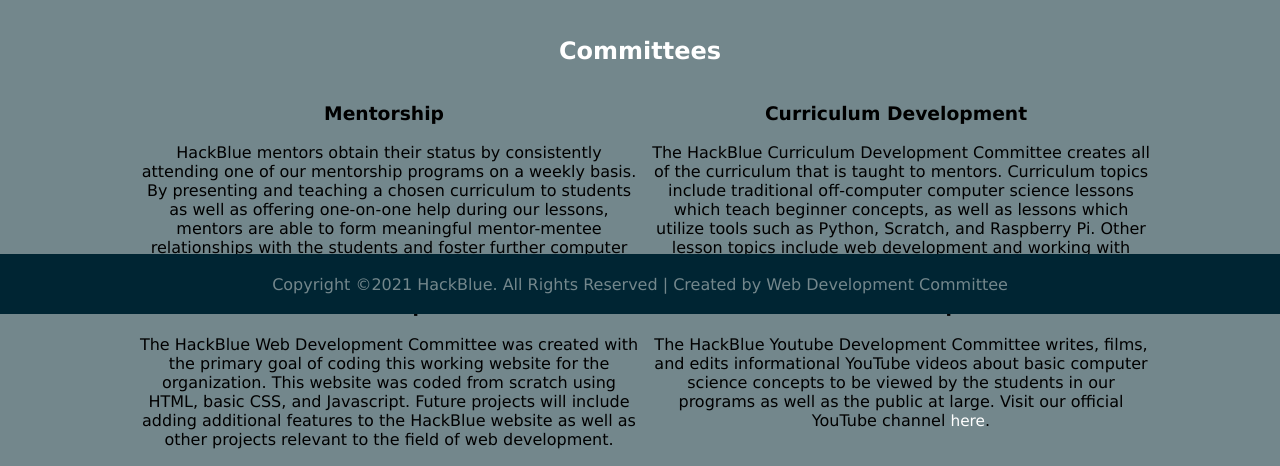
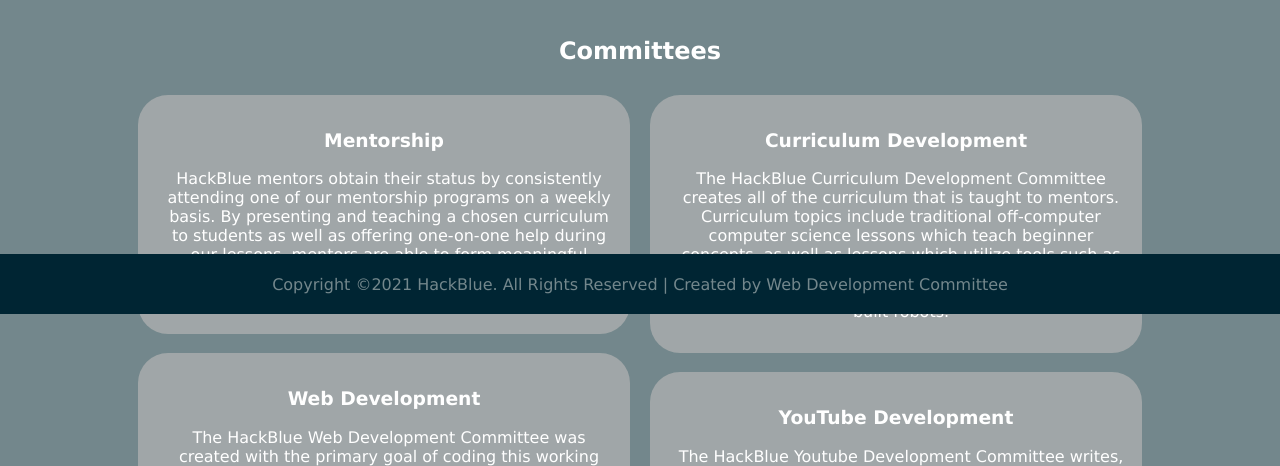
Before and after one commit to HackBlue/HackBlue.github.io, a plain HTML site: page team.html in a window 1280 px wide. Shown: the part 486-952 px from the top of the page. Drawn offline with Linux system fonts and the light colour scheme.

Commit message:
see through boxes and remove past leadership pics

```diff
--- a/style.css
+++ b/style.css
@@ -107,7 +107,8 @@ table, th, td {
 }
 
 .column.two {
-  width: 50%;
+  width: 48%;
+  margin: 1%;
 }
 
 .column.three {
@@ -141,3 +142,12 @@ table, th, td {
 .social {
   padding: 15px 30px;
 }
+
+.see-through-box-2 {
+  background: rgba(180, 180, 180, 0.7);
+  border-radius: 30px;
+  text-align: center;
+  color: white;
+  margin: 0 auto;
+  padding: 1rem 1rem;
+}
--- a/team.html
+++ b/team.html
@@ -55,23 +55,33 @@
     <h2 id="team">Committees</h2>
     <div class="row" style="padding-bottom: 100px;">
       <div class="column two">
+        <div class="see-through-box-2">
           <h3>Mentorship</h3>
           <p>HackBlue mentors obtain their status by consistently attending one of our mentorship programs on a weekly basis.
               By presenting and teaching a chosen curriculum to students as well as offering one-on-one help during our lessons,
               mentors are able to form meaningful mentor-mentee relationships with the students and foster further computer science exploration.</p>
+        </div>
+        <br>
+        <div class="see-through-box-2">
           <h3>Web Development</h3>
           <p>The HackBlue Web Development Committee was created with the primary goal of coding this working website for the organization. This website was coded from scratch using HTML, basic CSS, and Javascript.
               Future projects will include adding additional features to the
               HackBlue website as well as other projects relevant to the field of web development.</p>
         </div>
+      </div>
       <div class="column two">
+        <div class="see-through-box-2">
           <h3>Curriculum Development</h3>
           <p>The HackBlue Curriculum Development Committee creates all of the curriculum that is taught to mentors. Curriculum topics include traditional
             off-computer computer science lessons which teach beginner concepts, as well as lessons which utilize tools such as Python, Scratch, and Raspberry Pi.
             Other lesson topics include web development and working with custom-built robots.</p>
+        </div>
+        <br>
+        <div class="see-through-box-2">
           <h3>YouTube Development</h3>
           <p>The HackBlue Youtube Development Committee writes, films, and edits informational YouTube videos about basic computer science concepts to be viewed by
           the students in our programs as well as the public at large. Visit our official YouTube channel <a style="color:white;" href="https://www.youtube.com/channel/UCXLmokWhR2WlS1iijkuZJ_w">here</a>.</p>
+        </div>
       </div>
     </div>
   </div>
```
Also changed, not shown: aidan.jpeg (deleted), hannah.jpeg (deleted), holly.jpeg (deleted), lizzy.jpeg (deleted), sabrina.jpeg (deleted), vedant.jpeg (deleted). Lines whose indentation alone changed are shown as unchanged.
